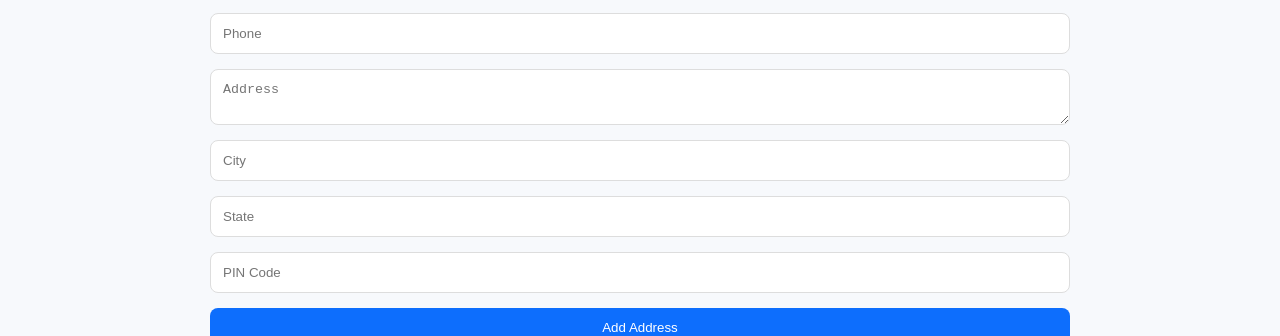
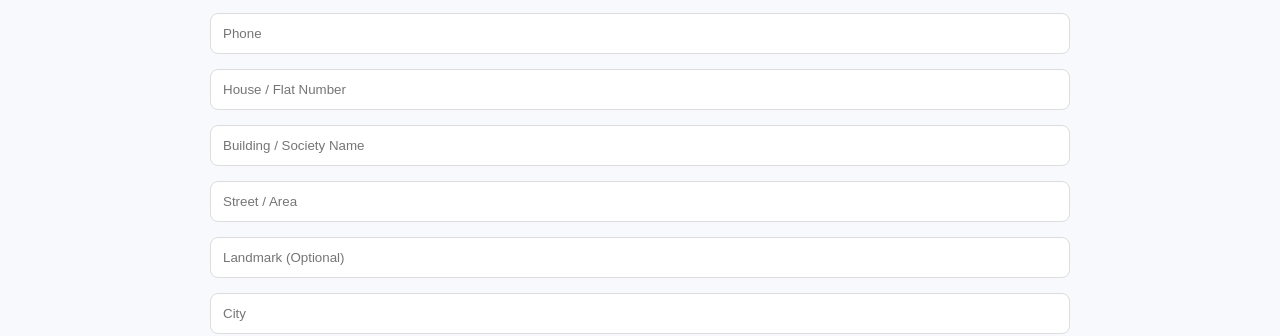
Before and after one commit to chaplotyug56/Pawan-Enterprises, a React (Create React App) app in the folder client/: page /addresses in a window 1280 px wide. Shown: the part 336-672 px from the top of the page. Built offline with nearby package versions, Linux system fonts and the light colour scheme; no server answers; sample sign-in values are in the browser's storage.

Commit message:
fix: Restore saved address selector in checkout and update Address schema for detailed fields

```diff
--- a/client/src/components/CheckoutForm.jsx
+++ b/client/src/components/CheckoutForm.jsx
@@ -1,4 +1,5 @@
-import { useState } from "react";
+import { useState, useEffect } from "react";
+import api from "../services/api";
 import { STORE_LOCATION } from "../config";
 import "../styles/Checkout.css";
 import { FaMapMarkerAlt, FaCheckCircle, FaTimesCircle, FaSpinner } from "react-icons/fa";
@@ -22,6 +23,9 @@ function deg2rad(deg) {
 }
 
 function CheckoutForm({ onSubmit }) {
+  const [addresses, setAddresses] = useState([]);
+  const [selectedAddress, setSelectedAddress] = useState(null);
+  const [showManualForm, setShowManualForm] = useState(false);
   const [form, setForm] = useState({
     fullName: "",
     phone: "",
@@ -42,6 +46,44 @@ function CheckoutForm({ onSubmit }) {
       ...form,
       [e.target.name]: e.target.value,
     });
+  };
+
+  useEffect(() => {
+    fetchAddresses();
+  }, []);
+
+  const fetchAddresses = async () => {
+    try {
+      const res = await api.get("/users/addresses");
+      setAddresses(res.data.addresses);
+
+      const defaultAddress = res.data.addresses.find((a) => a.isDefault);
+      if (defaultAddress) {
+        handleAddressSelection(defaultAddress);
+      } else {
+        setShowManualForm(true);
+      }
+    } catch (err) {
+      console.log(err);
+      setShowManualForm(true);
+    }
+  };
+
+  const handleAddressSelection = (address) => {
+    setSelectedAddress(address);
+    setShowManualForm(false);
+    setForm({
+      fullName: address.fullName || "",
+      phone: address.phone || "",
+      houseNo: address.houseNo || "",
+      building: address.building || "",
+      street: address.street || "",
+      landmark: address.landmark || "",
+      city: address.city || "",
+      pincode: address.pincode || "",
+    });
+    setLocationStatus("idle");
+    setVerifiedLocation(null);
   };
 
   const verifyLocation = () => {
@@ -119,7 +161,47 @@ function CheckoutForm({ onSubmit }) {
       }}
     >
       <div className="checkout-section">
-        <h2>Customer Information</h2>
+        <h2>Delivery Address</h2>
+
+        {addresses.length > 0 && (
+          <div className="saved-addresses" style={{ marginBottom: '20px' }}>
+            {addresses.map((item) => (
+              <label key={item._id} className="saved-address" style={{ display: 'flex', gap: '10px', padding: '10px', border: '1px solid var(--border-color)', borderRadius: 'var(--radius-md)', marginBottom: '10px', cursor: 'pointer' }}>
+                <input
+                  type="radio"
+                  checked={selectedAddress?._id === item._id}
+                  onChange={() => handleAddressSelection(item)}
+                />
+                <div>
+                  <strong>{item.fullName} {item.isDefault && "⭐"}</strong>
+                  <p style={{ fontSize: '0.9em', color: 'var(--text-secondary)' }}>
+                    {item.houseNo}, {item.building}, {item.street}<br/>
+                    {item.city} - {item.pincode}
+                  </p>
+                </div>
+              </label>
+            ))}
+            <button
+              type="button"
+              className="secondary-btn"
+              onClick={() => {
+                setShowManualForm(true);
+                setSelectedAddress(null);
+                setForm({
+                  fullName: "", phone: "", houseNo: "", building: "", street: "", landmark: "", city: "", pincode: "",
+                });
+                setLocationStatus("idle");
+                setVerifiedLocation(null);
+              }}
+              style={{ padding: '8px 12px', fontSize: '0.9em' }}
+            >
+              + Enter New Address
+            </button>
+          </div>
+        )}
+
+        {showManualForm && (
+          <>
             <div className="input-row">
               <input
                 name="fullName"
@@ -136,10 +218,6 @@ function CheckoutForm({ onSubmit }) {
                 required
               />
             </div>
-      </div>
-
-      <div className="checkout-section">
-        <h2>Delivery Address</h2>
             <div className="input-row">
               <input
                 name="houseNo"
@@ -188,6 +266,8 @@ function CheckoutForm({ onSubmit }) {
                 required
               />
             </div>
+          </>
+        )}
       </div>
 
       <div className="location-verification-section">
--- a/client/src/pages/Addresses.jsx
+++ b/client/src/pages/Addresses.jsx
@@ -9,9 +9,11 @@ function Addresses() {
 const emptyForm = {
   fullName: "",
   phone: "",
-  address: "",
+  houseNo: "",
+  building: "",
+  street: "",
+  landmark: "",
   city: "",
-  state: "",
   pincode: "",
 };
 const [form, setForm] = useState(emptyForm);
@@ -85,9 +87,11 @@ const [form, setForm] = useState(emptyForm);
     setForm({
       fullName: address.fullName,
       phone: address.phone,
-      address: address.address,
+      houseNo: address.houseNo,
+      building: address.building,
+      street: address.street,
+      landmark: address.landmark,
       city: address.city,
-      state: address.state,
       pincode: address.pincode,
     });
 
@@ -120,26 +124,41 @@ const [form, setForm] = useState(emptyForm);
           required
         />
 
-        <textarea
-          name="address"
-          placeholder="Address"
-          value={form.address}
+        <input
+          name="houseNo"
+          placeholder="House / Flat Number"
+          value={form.houseNo}
           onChange={handleChange}
           required
+        />
+
+        <input
+          name="building"
+          placeholder="Building / Society Name"
+          value={form.building}
+          onChange={handleChange}
+          required
+        />
+
+        <input
+          name="street"
+          placeholder="Street / Area"
+          value={form.street}
+          onChange={handleChange}
+          required
+        />
+
+        <input
+          name="landmark"
+          placeholder="Landmark (Optional)"
+          value={form.landmark}
+          onChange={handleChange}
         />
 
         <input
           name="city"
           placeholder="City"
           value={form.city}
-          onChange={handleChange}
-          required
-        />
-
-        <input
-          name="state"
-          placeholder="State"
-          value={form.state}
           onChange={handleChange}
           required
         />
@@ -178,10 +197,10 @@ const [form, setForm] = useState(emptyForm);
 
             <p>{item.phone}</p>
 
-            <p>{item.address}</p>
+            <p>{item.houseNo}, {item.building}, {item.street}</p>
 
             <p>
-              {item.city}, {item.state} - {item.pincode}
+              {item.landmark && `${item.landmark}, `}{item.city} - {item.pincode}
             </p>
 
             <div style={{ marginTop: "10px" }}>
```
Also changed, not shown: 2 other files (tests, documents, lock files or other folders). Lines whose indentation alone changed are shown as unchanged.
